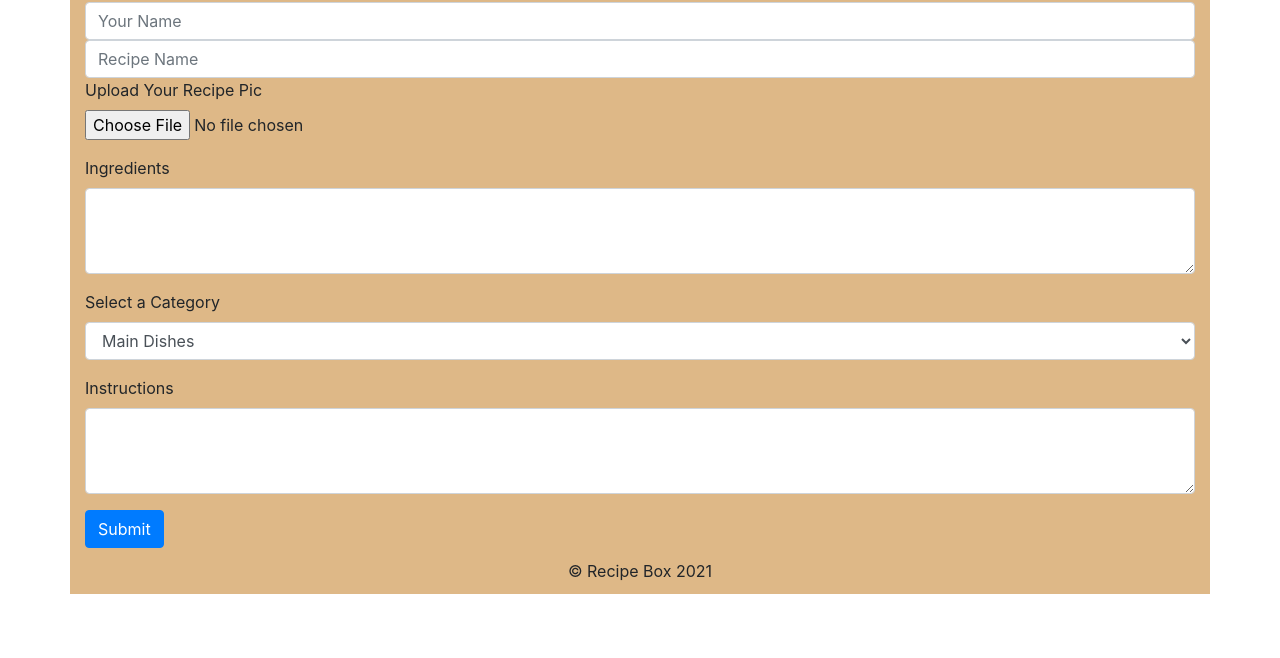
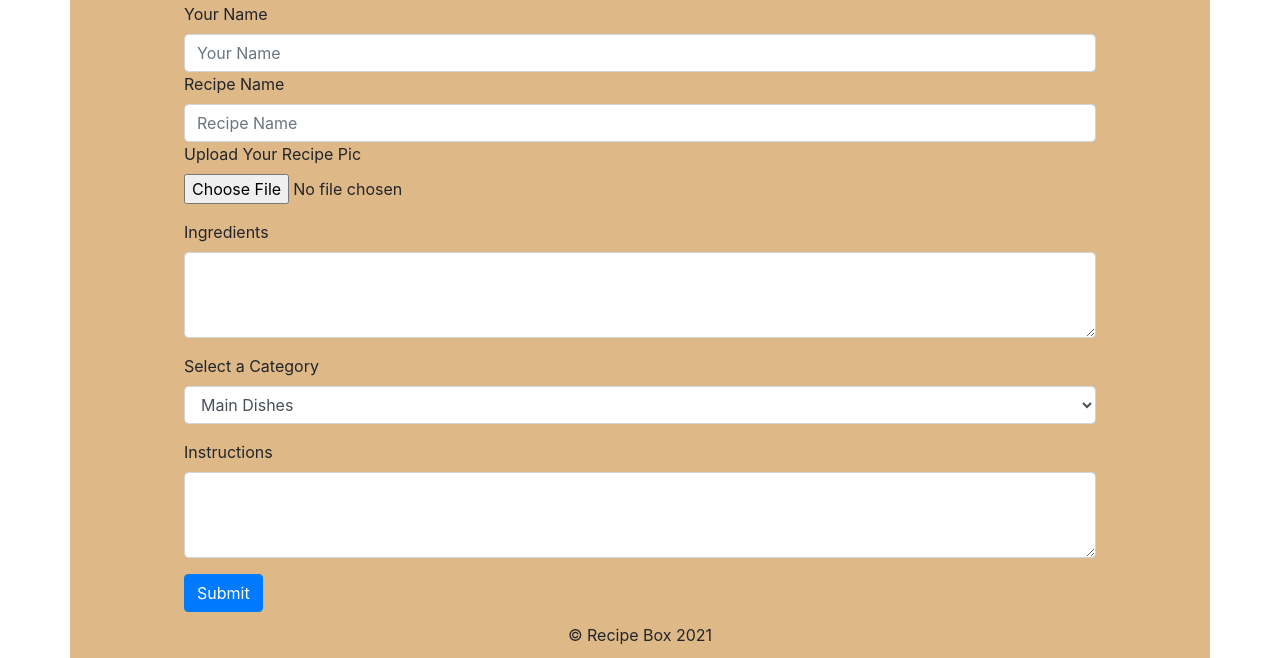
Before and after one commit to ckizer86/htmlcssportfolio, a plain HTML site: page submitrecipe.html in a window 1280 px wide. Shown: the part 973-1631 px from the top of the page. Before the commit the page ends 1567 px from the top, so only its background shows below. Drawn offline with nearby package versions, Linux system fonts and the light colour scheme.

Commit message:
adjusted form and style

```diff
--- a/style.css
+++ b/style.css
@@ -50,3 +50,7 @@ a.maincards {
     text-align: center;
     margin: 1%;
 }
+
+.recipeform {
+    padding: 0 10%;
+}
--- a/submitrecipe.html
+++ b/submitrecipe.html
@@ -49,17 +49,19 @@
             <img src="images/food-banner.jpg">
             </div>
             <div class="row maincontent">
-                <div class="col">
+                <div class="col recipeform">
                     <h1>Submit Your Recipe</h1>
                     <form>
                         <div class="row">
                             <div class="col">
-                                <input type="text" class="form-control" placeholder="Your Name">
+                                <label for="name">Your Name</label>
+                                <input type="text" class="form-control" id="name" placeholder="Your Name">
                             </div>
                         </div>
                         <div class="row">
                             <div class="col">
-                                <input type="text" class="form-control" placeholder="Recipe Name">
+                                <label for="recipename">Recipe Name</label>
+                                <input type="text" class="form-control" id="recipename" placeholder="Recipe Name">
                             </div>
                         </div>
                         <div class="row">
```
